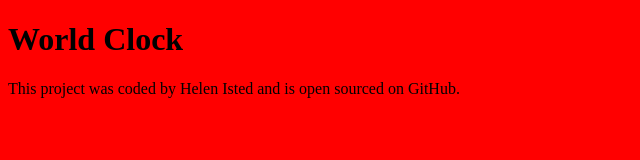
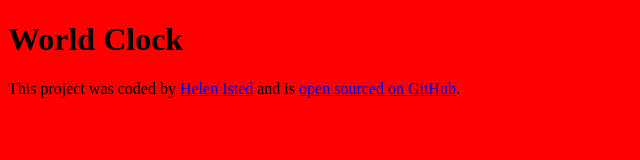
Before and after one commit to HelenIsted/World-Clock, a plain HTML site: page world-clock.html in a window 1280 px wide. Shown: the whole page, without its empty margins (0-640 px from the left). Drawn offline with Linux system fonts and the light colour scheme.

Commit message:
Added links to footer
Added LinkedIn and GitHub link to the footer

```diff
--- a/world-clock.html
+++ b/world-clock.html
@@ -8,14 +8,15 @@
   </head>
   <body>
     <h1>World Clock</h1>
+
     <footer>
       This project was coded by
-      <a src="https://www.linkedin.com/in/helen-isted/" target="_blank"
+      <a href="https://www.linkedin.com/in/helen-isted/" target="_blank"
         >Helen Isted</a
       >
       and is
-      <a src="https://github.com/HelenIsted/World-Clock" target="_blank"
-        >open sourced on GitHub</a
+      <a href="https://github.com/HelenIsted/World-Clock" target="_blank">
+        open sourced on GitHub</a
       >.
     </footer>
     <script src="index.js"></script>
```
